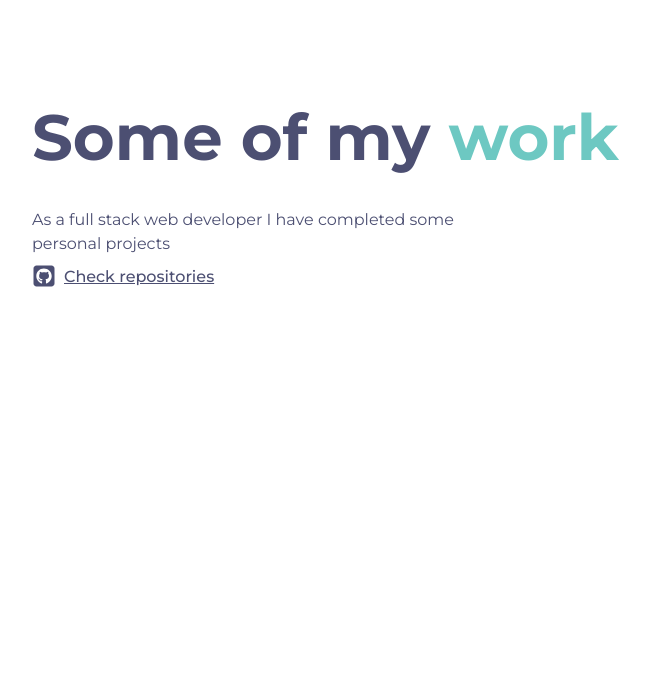
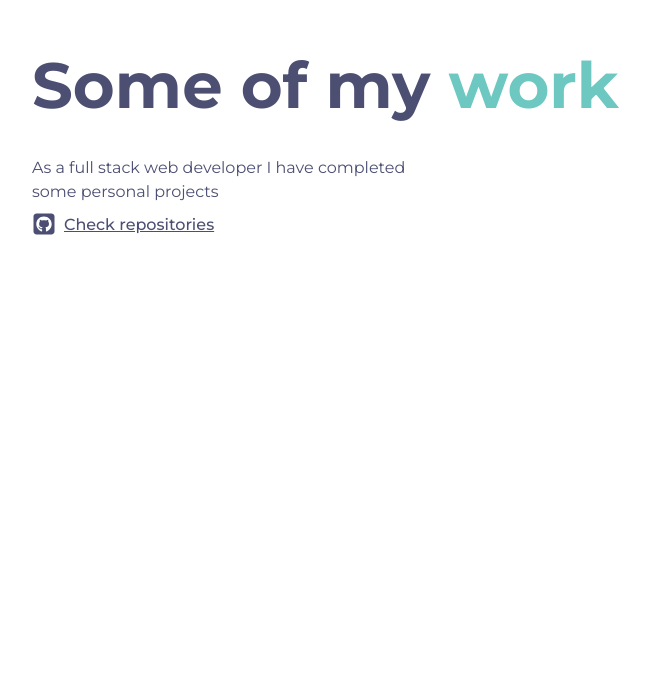
Before and after one commit to sneuder/portfolio, a React (Create React App) app: page / in a window 1280 px wide. Shown: the part 802-1480 px from the top of the page, without its empty margins (16-665 px from the left). Built offline with nearby package versions, Linux system fonts and the light colour scheme.

Commit message:
Adding new mixins

```diff
--- a/src/components/about_me/about_me.module.scss
+++ b/src/components/about_me/about_me.module.scss
@@ -1,9 +1,7 @@
 @import "../../styles/index.scss";
 
 .background {
-  max-width: 100%;
-  height: 100vh;
-  padding: 3rem;
+  @include backgroundDefault();
   @include horizontal();
 
   .containerAboutMe {
--- a/src/components/projects/projects.module.scss
+++ b/src/components/projects/projects.module.scss
@@ -1,10 +1,7 @@
 @import '../../styles/index.scss';
 
 .background {
-  width: 100%;
-  min-height: 100vh;
-  padding-top: 100px;
-  padding-left: 3rem;
+  @include backgroundDefault();
 
   .headerContainer {
 
```
